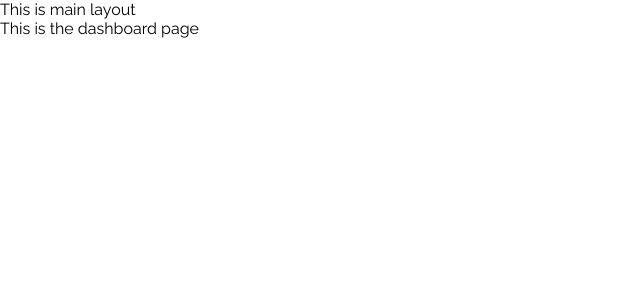
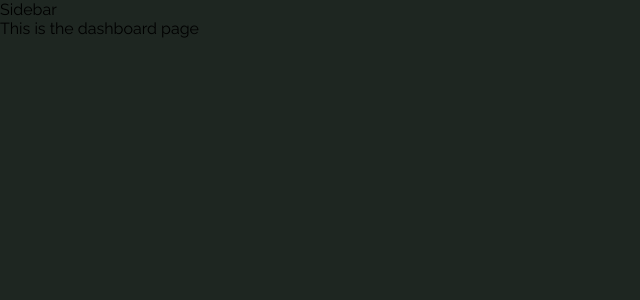
Before and after one commit to hemanththyagaraj/pinewood-inn, a React (Vite) app: page /dashboard in a window 1280 px wide. Shown: the top 300 px of the page, without its empty margins (0-640 px from the left). Built offline with nearby package versions, Linux system fonts and the light colour scheme.

Commit message:
feat: Setup navbar component

```diff
--- /dev/null
+++ b/src/components/navbar/navbar.tsx
@@ -0,0 +1,5 @@
+const Navbar = () => {
+  return <div>Navbar</div>;
+};
+
+export default Navbar;
--- a/src/layouts/index.tsx
+++ b/src/layouts/index.tsx
@@ -1,9 +1,10 @@
+import Sidebar from 'components/sidebar/sidebar';
 import { Outlet } from 'react-router-dom';
 
 const MainLayout = () => {
   return (
     <div>
-      This is main layout
+      <Sidebar />
       <Outlet />
     </div>
   );
--- a/src/styles/gobal.ts
+++ b/src/styles/gobal.ts
@@ -27,6 +27,7 @@ body {
   font-size: 1.6rem;
   min-height: 100vh;
   font-family: "Raleway", sans-serif;
+  background-color: var(--background-color);
 }
 
 ul {
```
Also changed, not shown: src/components/Button.tsx (deleted, +0 -7 lines), 1 other file (tests, documents, lock files or other folders).
